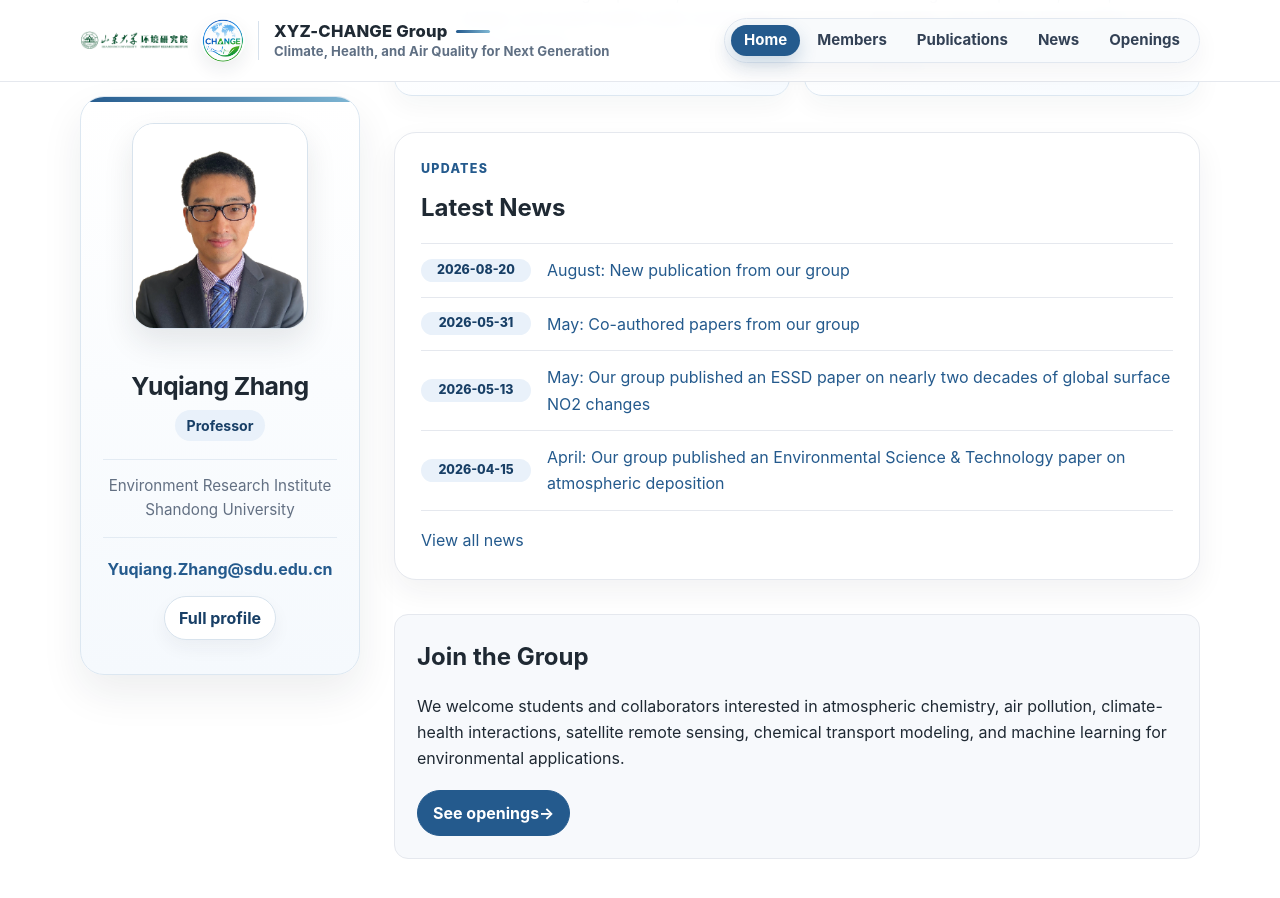
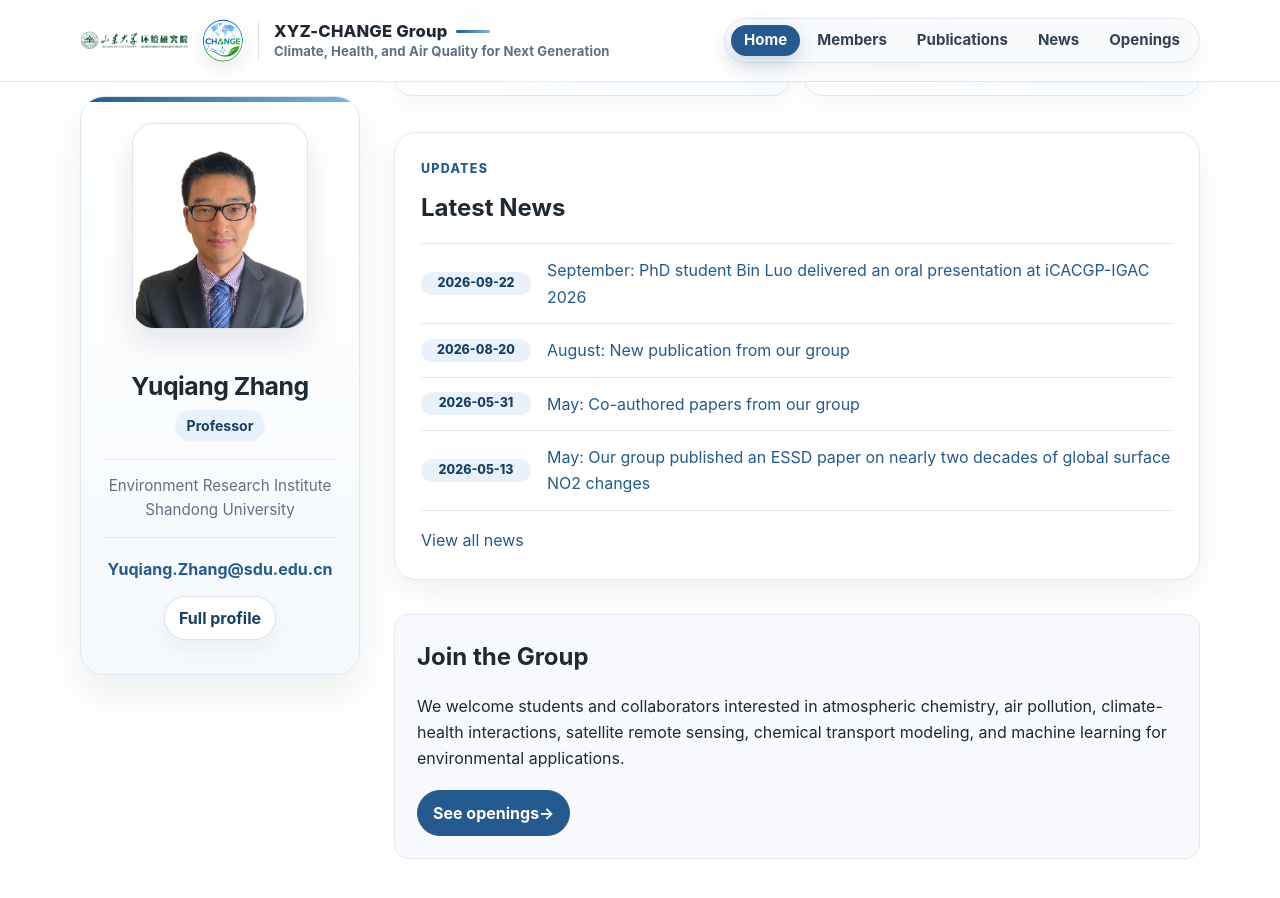
Before and after one commit to MuJSh/xyz_CHANGE, a Jekyll site: the page built from index.md, in a window 1280 px wide and 900 px high, scrolled down 1327 px. Built offline with Jekyll 4.4.1, drawn with Linux system fonts in a browser that asks for light colours.

Commit message:
Add Bin Luo iCACGP-IGAC 2026 news item

```diff
--- a/_data/news.yml
+++ b/_data/news.yml
@@ -1,3 +1,8 @@
+- date: "2026-09-22"
+  title: "September: PhD student Bin Luo delivered an oral presentation at iCACGP-IGAC 2026"
+  slug: "2026-09-22-september-phd-student-bin-luo-delivered-an-oral-presentation-at-icacgp-igac-2026"
+  link: "/xyz_CHANGE/news/2026-09-bin-luo-icacgp-igac-oral-presentation/"
+
 - date: "2026-08-20"
   title: "August: New publication from our group"
   slug: "2026-08-20-august-new-publication-from-our-group"
```
